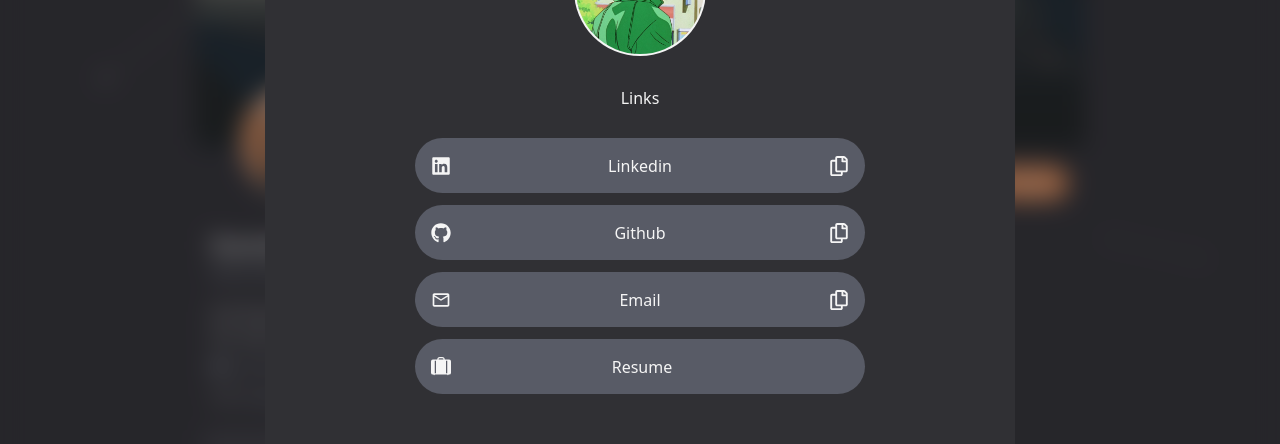
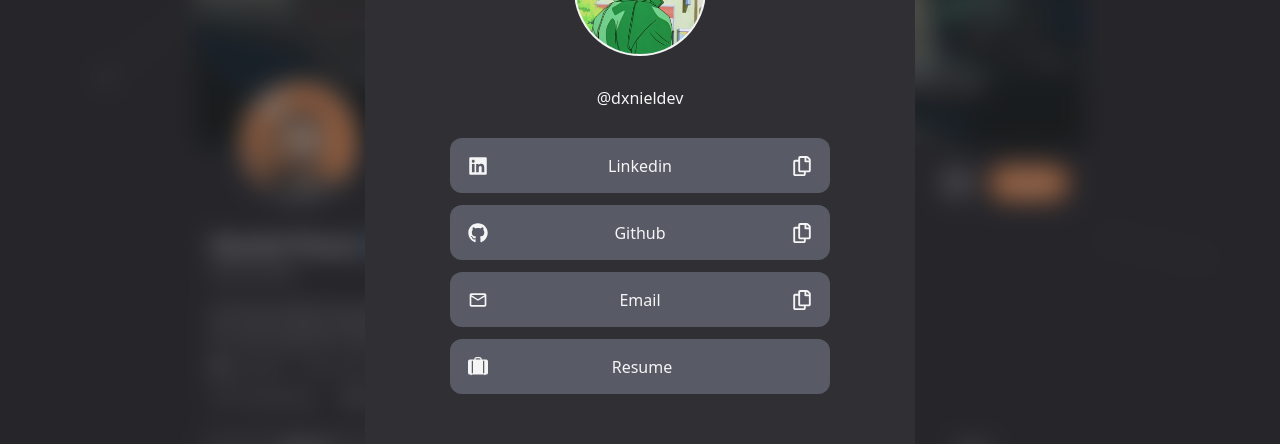
Before and after one commit to Daniel-PerezF/portfolioX, a React (Create React App) app in the folder portfoliox/: page /about in a window 1280 px wide. Both pictures are taken after a click on the element "/links". Shown: the part 206-650 px from the top of the page. Built offline with nearby package versions, Linux system fonts and the light colour scheme.

Commit message:
links changes

```diff
--- a/portfoliox/src/components/DirectMessage.tsx
+++ b/portfoliox/src/components/DirectMessage.tsx
@@ -87,7 +87,7 @@ export function DirectMessage({ onClose }: { onClose: () => void }) {
       </div>
       <div className="max-w-[750px] flex-grow w-full justify-center items-center h-full">
         <div
-          className={`flex flex-col justify-between max-h-[635px] h-full w-full m-auto rounded-md mb-10 mt-16 ${
+          className={`flex flex-col justify-between max-h-[635px] md:max-h-[700px] h-full w-full m-auto rounded-md mb-10 mt-16 ${
             darkMode
               ? " bg-[#303034] duration-150 ease-in-out"
               : " bg-[#e6e3e3] duration-150 ease-in-out"
--- a/portfoliox/src/components/LinksContent.tsx
+++ b/portfoliox/src/components/LinksContent.tsx
@@ -41,14 +41,14 @@ export function LinksContent({ onClose }: { onClose: () => void }) {
       onClick={onClose}
     >
       <div
-        className={`max-w-[750px] w-full h-min pt-5 pb-20 flex flex-col items-center rounded-md mt-16  ${
+        className={`max-w-[550px] w-full h-min pt-5 pb-20 flex flex-col items-center rounded-md mt-16  ${
           darkMode ? "bg-[#303034]" : "bg-[#e6e3e3]"
         }`}
         onClick={(e) => e.stopPropagation()}
       >
         <div className="pt-8 pb-0 sm:pb-3 flex flex-col justify-center items-center ">
           <LinkPfp />
-          <p className={`py-4`}>Links</p>
+          <p className="py-4 font-medium">@dxnieldev</p>
         </div>
         <div className="relative">
           <IoClose
@@ -56,7 +56,7 @@ export function LinksContent({ onClose }: { onClose: () => void }) {
             onClick={onClose}
           />
         </div>
-        <div className="flex flex-col gap-3 text-center w-full max-w-[350px] md:max-w-[450px] justify-center ">
+        <div className="flex flex-col gap-3 text-center w-full max-w-[280px] md:max-w-[380px] justify-center ">
           {linkData.map((link: LinksProps) => (
             <a
               aria-label={`Opens link to ${link.name}`}
@@ -65,7 +65,7 @@ export function LinksContent({ onClose }: { onClose: () => void }) {
               id="websiteLink"
               target="_blank"
               rel="noopener noreferrer"
-              className={`h-[55px] flex gap-3 text-center w-full items-center justify-between px-4 py-4 rounded-full hover:scale-101 ease-in-out duration-300 transition-transform  ${
+              className={`h-[55px] flex gap-3 text-center w-full items-center justify-between px-4 py-4 rounded-xl  ease-in-out duration-200 transition border-transparent border-2 hover:border-orange ${
                 darkMode
                   ? "bg-[#585b66] text-light"
                   : "bg-gray-100 text-gray-700"
```
